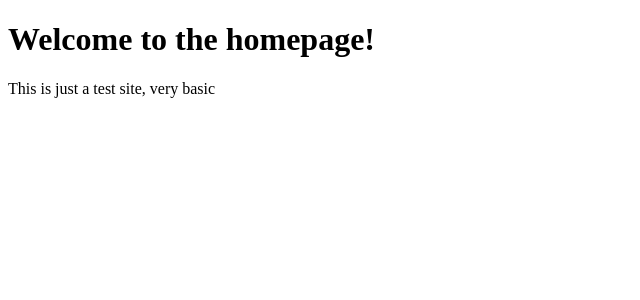
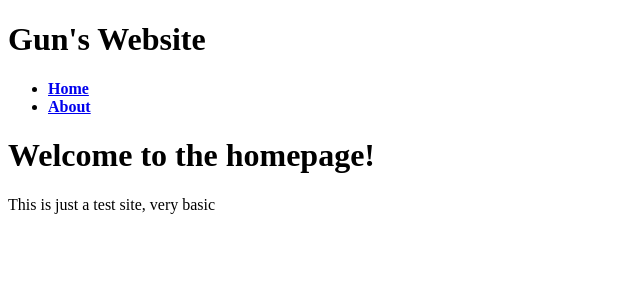
Before and after one commit to gunnarsikorski/python-web-app, a Flask app: page / in a window 1280 px wide. Shown: the top 300 px of the page, without its empty margins (0-640 px from the left). Run offline with Flask 2, Linux system fonts and the light colour scheme.

Commit message:
Input template block for html

```diff
--- /dev/null
+++ b/templates/header.html
@@ -0,0 +1,29 @@
+<!DOCTYPE html>
+<html lang="en">
+<head>
+    <meta charset="UTF-8">
+    <meta http-equiv="X-UA-Compatible" content="IE=edge">
+    <meta name="viewport" content="width=device-width, initial-scale=1.0">
+    <title>Flask/Python Webpage</title>
+</head>
+<body>
+
+    <header>
+        <div class='container'>
+            <h1 class='logo'>Gun's Website</h1>
+            <strong>
+                <nav>
+                    <ul class='menu'>
+                        <li><a href="{{ url_for('homepage') }}">Home</a></li>
+                        <li><a href="{{ url_for('about') }}">About</a></li>
+                    </ul>
+                </nav>
+            </strong>
+        </div>
+    </header>
+    <div class='container'>
+        {%block content%}
+        {%endblock%}
+    </div>
+</body>
+</html>
--- a/templates/home.html
+++ b/templates/home.html
@@ -1,13 +1,8 @@
-<!DOCTYPE html>
-<html lang="en">
-<head>
-    <meta charset="UTF-8">
-    <meta http-equiv="X-UA-Compatible" content="IE=edge">
-    <meta name="viewport" content="width=device-width, initial-scale=1.0">
-    <title>Home Page</title>
-</head>
-<body>
+{%extends 'header.html'%}
+
+{%block content%}
+<div class='home'>
     <h1>Welcome to the homepage!</h1>
     <p>This is just a test site, very basic</p>
-</body>
-</html>
+</div>
+{%endblock%}
```
Also changed, not shown: templates/about.html (+5 -12 lines).
